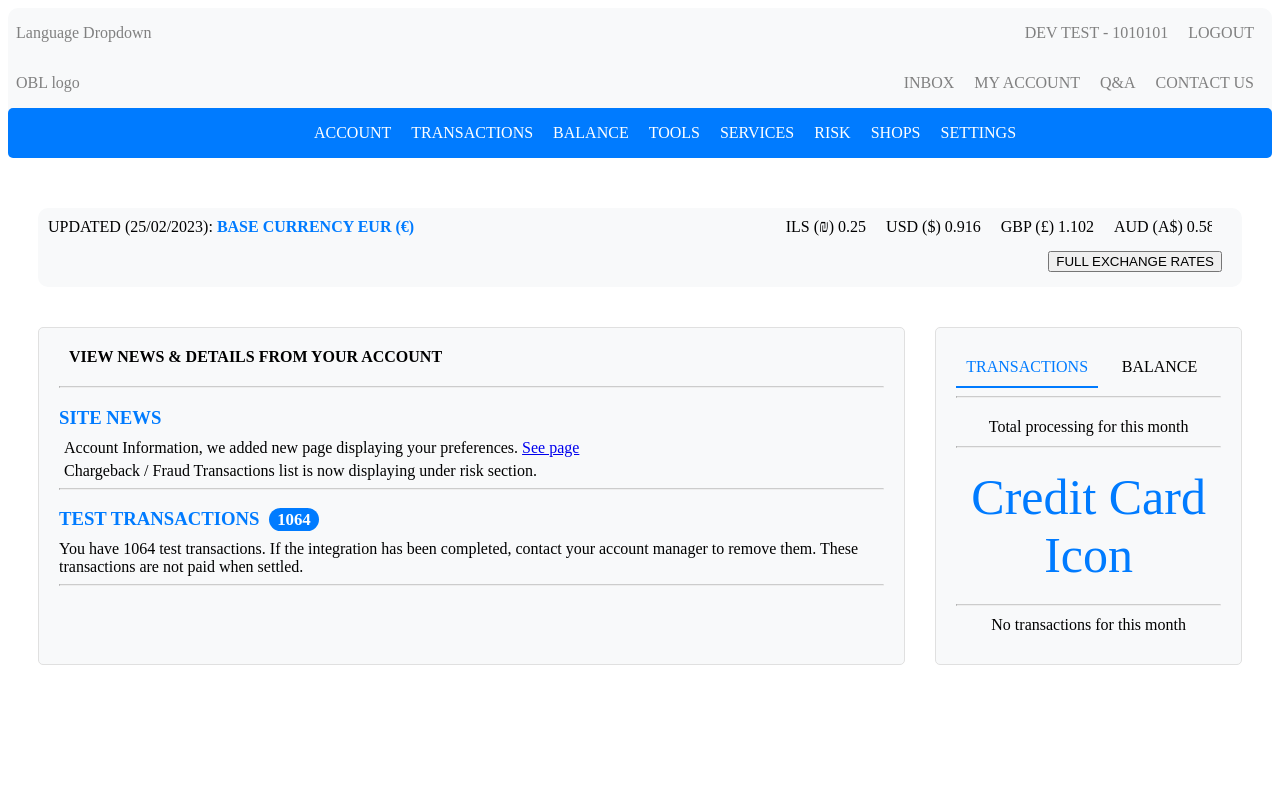
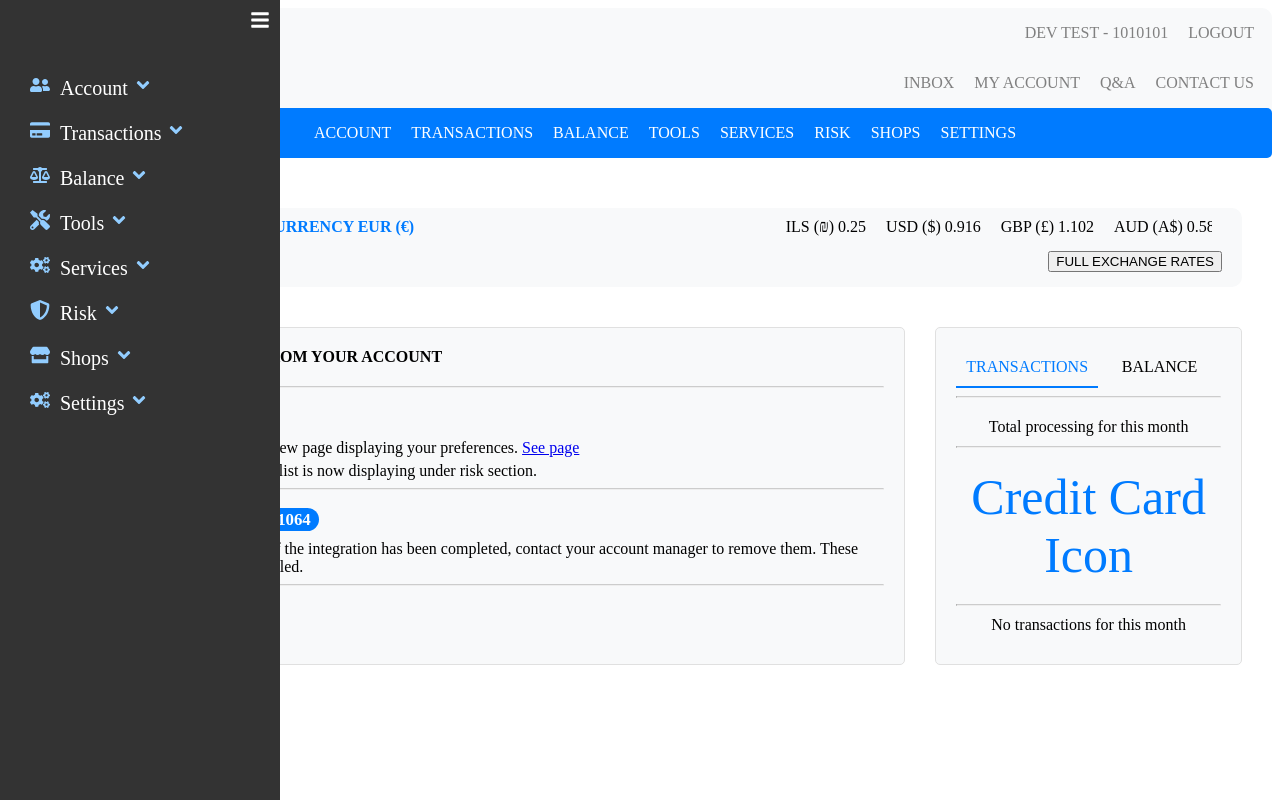
Before and after one commit to KamleshKumar427/PBTPaymentSolutions_New_Stack, a React (Vite) app in the folder Frontend/: page / in a window 1280 px wide. Built offline with nearby package versions, Linux system fonts and the light colour scheme.

Commit message:
Added the sidebar

```diff
--- a/Frontend/package.json
+++ b/Frontend/package.json
@@ -11,7 +11,9 @@
   },
   "dependencies": {
     "react": "^18.2.0",
-    "react-dom": "^18.2.0"
+    "react-dom": "^18.2.0",
+    "react-icons": "^5.2.1",
+    "react-router-dom": "^6.23.1"
   },
   "devDependencies": {
     "@types/react": "^18.2.66",
--- a/Frontend/src/App.jsx
+++ b/Frontend/src/App.jsx
@@ -1,11 +1,14 @@
 import { useState } from 'react'
 import './App.css'
 import Dashboard from './Components/Dashboar'
+import Sidebar from './Components/Sidebar/Sidebar';
+
 
 function App() {
 
   return (
     <>
+      <Sidebar/>
       <Dashboard></Dashboard>
     </>
   )
--- /dev/null
+++ b/Frontend/src/Components/Sidebar/Sidebar.css
@@ -0,0 +1,80 @@
+.sidebar-toggle {
+    padding: 10px;
+    cursor: pointer;
+    text-align: right;
+}
+
+.sidebar {
+    position: fixed;
+    top: 0;
+    left: 0;
+    height: 100%;
+    width: 280px;
+    /* width: 18%; */
+    background-color: #333;
+    color: #fff;
+    transition: width 0.3s;
+    overflow-x: hidden;
+    z-index: 1000;
+    font-size: 20px;
+  }
+
+
+.sidebar-item {
+    position: relative;
+    padding: 10px;
+    cursor: pointer;
+    color: #fff;
+    text-decoration: none;
+    display: flex;
+    flex-direction: column;
+    transition: background-color 0.3s;
+}
+
+.dropdown-menu {
+    /* position: absolute; */
+    /* top: 0; */
+    /* background-color: #444; */
+    padding: 10px;
+    /* border: 1px solid #ccc; */
+    z-index: 1000;
+    /* display: block; */
+    display: flex;
+    flex-direction: column;
+    margin-top: 10px;
+    margin-left: 20px;
+  }
+
+.sidebar span {
+    margin-left: 10px;
+}
+
+.sidebar-item:hover {
+    background-color: #575757;
+}
+
+.sidebar.closed {
+    width: 80px;
+}
+
+.sidebar-nav {
+    display: flex;
+    flex-direction: column;
+    padding: 20px;
+}
+
+/* .sidebar-items-lable {
+    margin-left: 10px;
+} */
+
+
+
+  .dropdown-menu a {
+    text-decoration: none;
+    color: #fff;
+    padding: 5px 0;
+  }
+
+  .dropdown-menu a:hover {
+    background-color: #575757;
+  }
--- /dev/null
+++ b/Frontend/src/Components/Sidebar/Sidebar.jsx
@@ -0,0 +1,104 @@
+import React, { useState } from 'react';
+import { FaBars, FaCreditCard, FaShoppingCart, FaUserFriends, FaTools, FaBalanceScale, FaCogs, FaStore, FaShieldAlt, FaAngleDown , FaAngleUp } from 'react-icons/fa';
+import './Sidebar.css';
+import { NavLink } from 'react-router-dom';
+
+
+const Sidebar = () => {
+  const [isOpen, setIsOpen] = useState(true);
+  const [dropdowns, setDropdowns] = useState({
+    account: false,
+    transactions: false,
+    balance: false,
+    tools: false,
+    services: false,
+    risk: false,
+    shops: false,
+    settings: false,
+  });
+
+  const iconStyle = {color: '#92cdff' }
+  const toggleSidebar = () => {
+    setIsOpen(!isOpen);
+  };
+
+  const toggleDropdown = (name) => {
+    setDropdowns((prev) => ({ ...prev, [name]: !prev[name] }));
+  };
+
+  return (
+    <div className={`sidebar ${isOpen ? 'open' : 'closed'}`}>
+
+      <div className='sidebar-toggle' onClick={toggleSidebar}>
+        <FaBars />
+      </div>
+
+      <nav className='sidebar-nav'>
+
+        <div className='sidebar-item' >
+
+          <div onClick={() => toggleDropdown('account')}>
+          <FaUserFriends style={iconStyle}/>
+          {isOpen && <span >Account {dropdowns.account ? <FaAngleUp style={iconStyle} /> : <FaAngleDown style={iconStyle} />} </span>}
+          </div>
+          {isOpen && dropdowns.account && (
+            <div className="dropdown-menu">
+              <NavLink to="/account-info">Account Information</NavLink>
+              <NavLink to="/profile-account">Profile Account</NavLink>
+              <NavLink to="/device-management">Device Management</NavLink>
+              <NavLink to="/manage-limited-account">Manage Limited Account</NavLink>
+            </div>
+          )}
+
+        </div>
+
+        <div className='sidebar-item'  >
+          <div>
+          <FaCreditCard style={iconStyle}/>
+          {isOpen && <span >Transactions {dropdowns.transactions ? <FaAngleUp style={iconStyle} /> : <FaAngleDown style={iconStyle} />} </span>}
+          </div>
+
+        </div>
+        <div className='sidebar-item'>
+            <div>
+          <FaBalanceScale style={iconStyle}/>
+          {isOpen && <span >Balance {dropdowns.balance ? <FaAngleUp style={iconStyle} /> : <FaAngleDown style={iconStyle} />} </span>}
+          </div>
+        </div>
+        <div className='sidebar-item'>
+        <div>
+          <FaTools style={iconStyle}/>
+          {isOpen && <span >Tools {dropdowns.tools ? <FaAngleUp style={iconStyle} /> : <FaAngleDown style={iconStyle} />}</span>}
+          </div>
+        </div>
+        <div className='sidebar-item'>
+        <div>
+          <FaCogs style={iconStyle}/>
+          {isOpen && <span >Services {dropdowns.services ? <FaAngleUp style={iconStyle} /> : <FaAngleDown style={iconStyle} />}</span>}
+          </div>
+        </div>
+        <div className='sidebar-item'>
+        <div>
+          <FaShieldAlt style={iconStyle}/>
+          {isOpen && <span >Risk {dropdowns.risk ? <FaAngleUp style={iconStyle} /> : <FaAngleDown style={iconStyle} />}</span>}
+        </div>
+        </div>
+        <div className='sidebar-item'>
+        <div>
+          <FaStore style={iconStyle}/>
+          {isOpen && <span >Shops {dropdowns.shops ? <FaAngleUp style={iconStyle} /> : <FaAngleDown style={iconStyle} />}</span>}
+          </div>
+        </div>
+        <div className='sidebar-item'>
+        <div>
+          <FaCogs style={iconStyle}/>
+          {isOpen && <span >Settings {dropdowns.settings ? <FaAngleUp style={iconStyle} /> : <FaAngleDown style={iconStyle} />}</span>}
+        </div>
+        </div>
+
+      </nav>
+    </div>
+  )
+}
+
+export default Sidebar;
```
Also changed, not shown: 1 other file (tests, documents, lock files or other folders).
